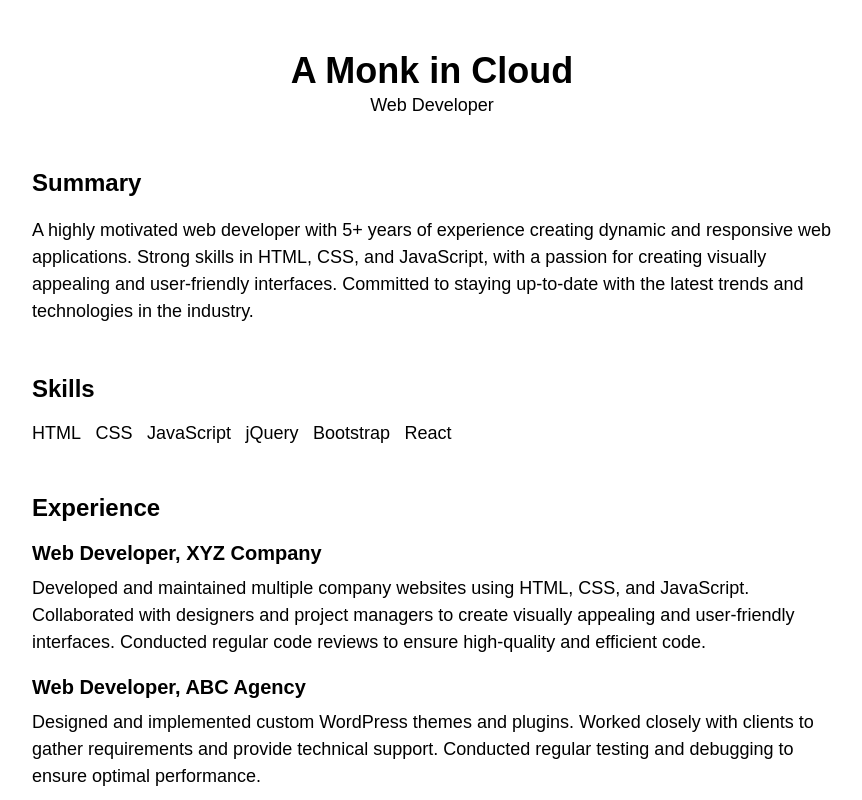
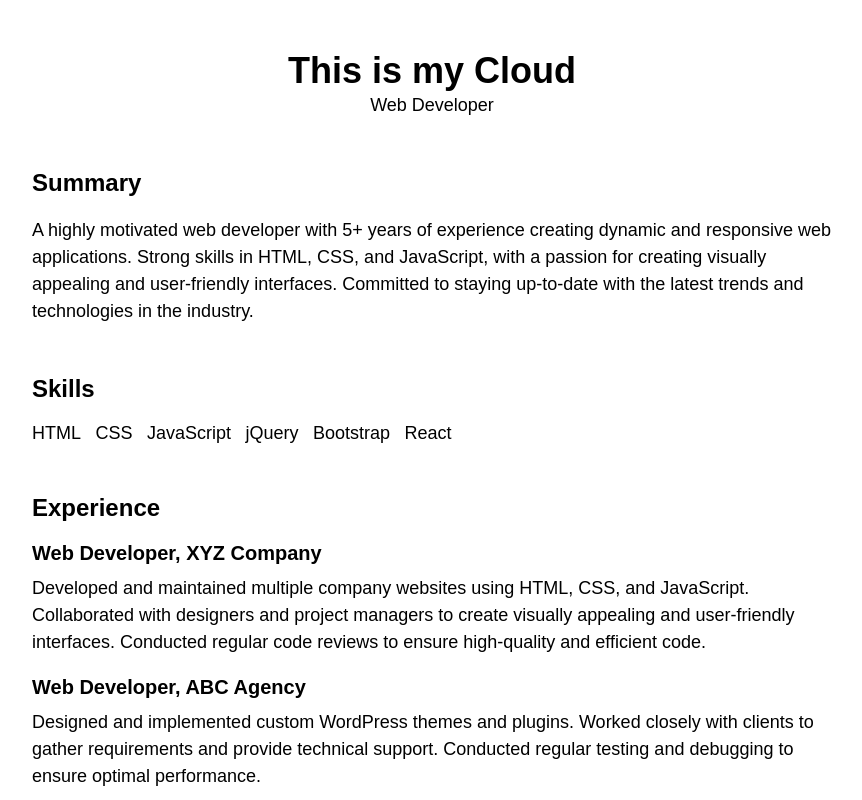
Before and after one commit to anam-rehan/CI-CD, a plain HTML site: page index.html in a window 1280 px wide. Shown: the top 800 px of the page, without its empty margins (208-1070 px from the left). Drawn offline with Linux system fonts and the light colour scheme.

Commit message:
Update index.html

```diff
--- a/index.html
+++ b/index.html
@@ -7,7 +7,7 @@
 <body>
 	<div class="container">
 		<header>
-			<h1>A Monk in Cloud</h1>
+			<h1>This is my Cloud</h1>
 			<p>Web Developer</p>
 		</header>
 		<section>
```
